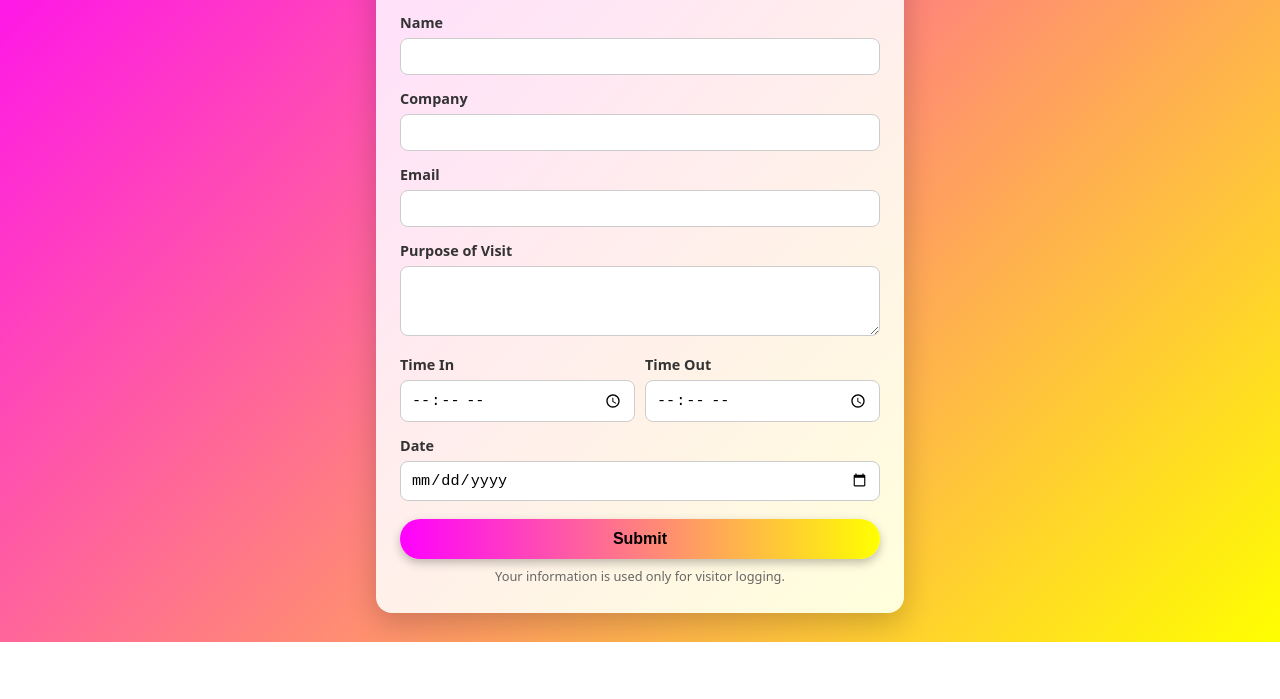
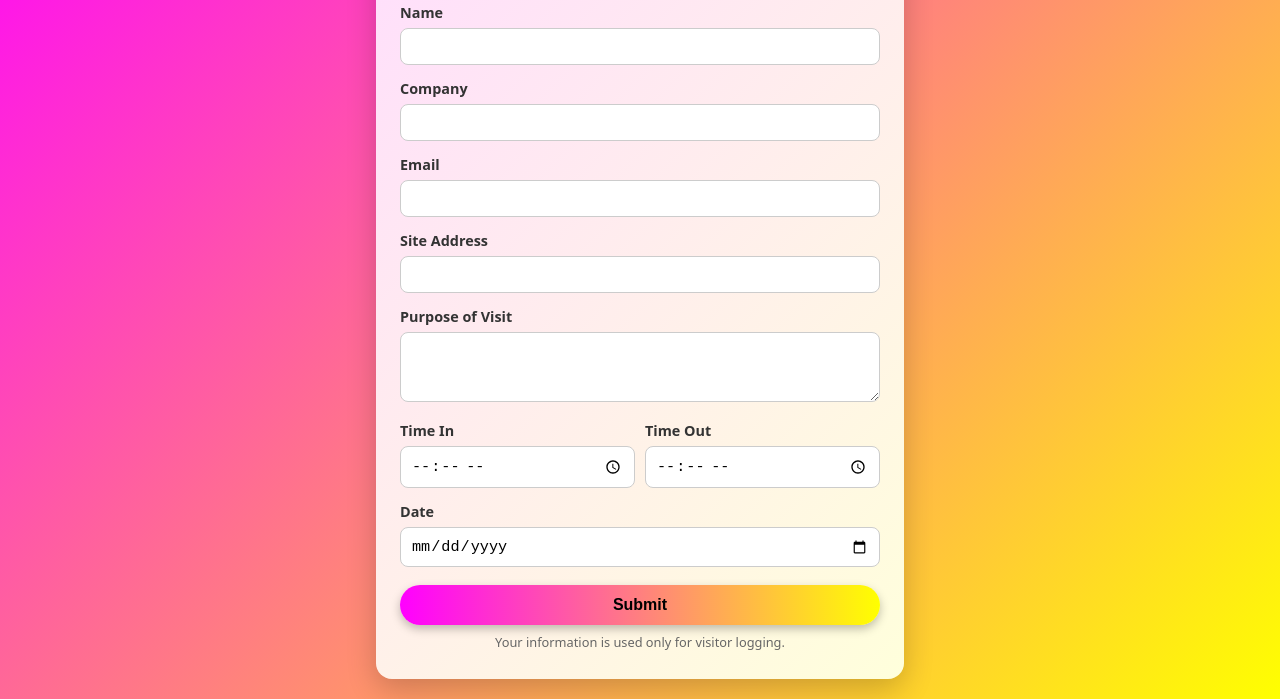
Before and after one commit to LeeWolves73/Contractor-sign-in-form, a website: page index.html in a window 1280 px wide. Shown: the part 198-897 px from the top of the page. Before the commit the page ends 840 px from the top, so only its background shows below. Drawn offline with Linux system fonts and the light colour scheme.

Commit message:
Update index.html

```diff
--- a/index.html
+++ b/index.html
@@ -215,6 +215,9 @@
         <label>Email</label>
         <input name="email" type="email" required />
 
+        <label>Site Address</label>
+        <input name="siteAddress" type="text" required />
+
         <label>Purpose of Visit</label>
         <textarea name="purpose" required></textarea>
 
```
